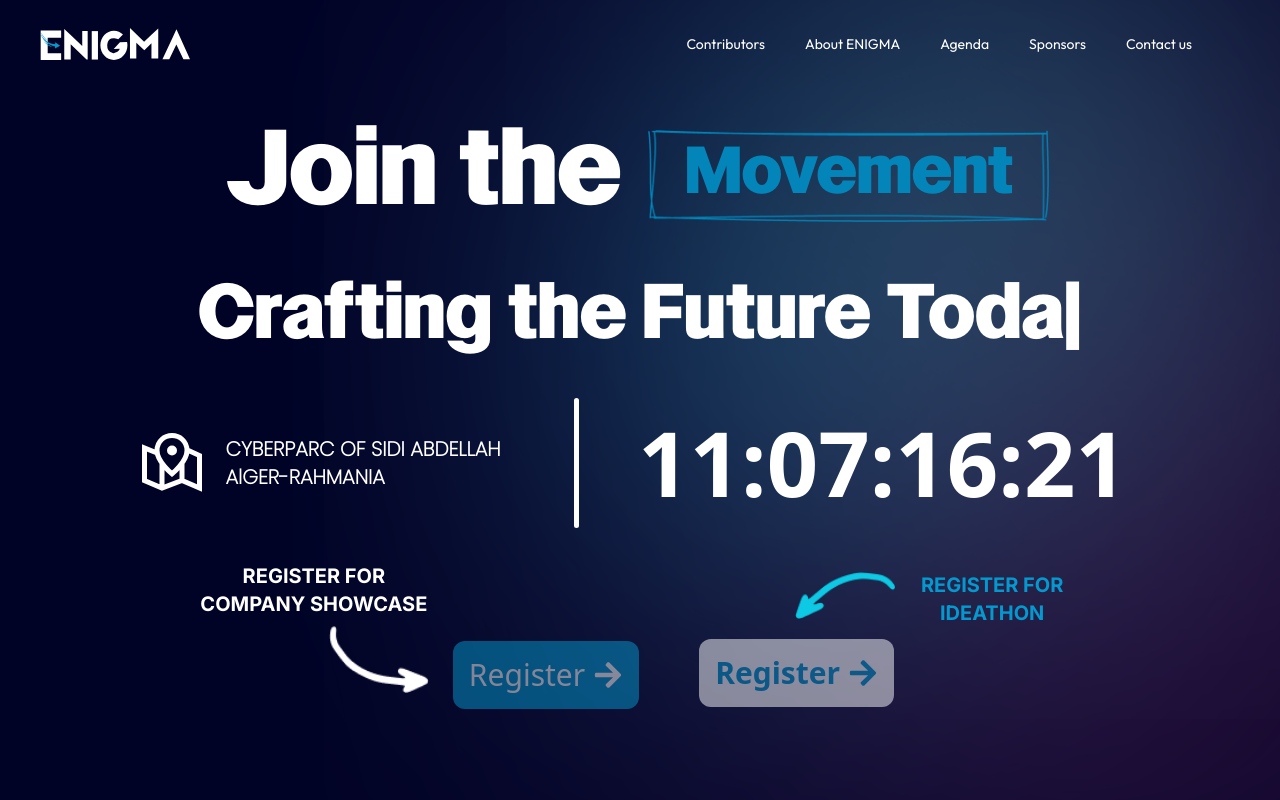
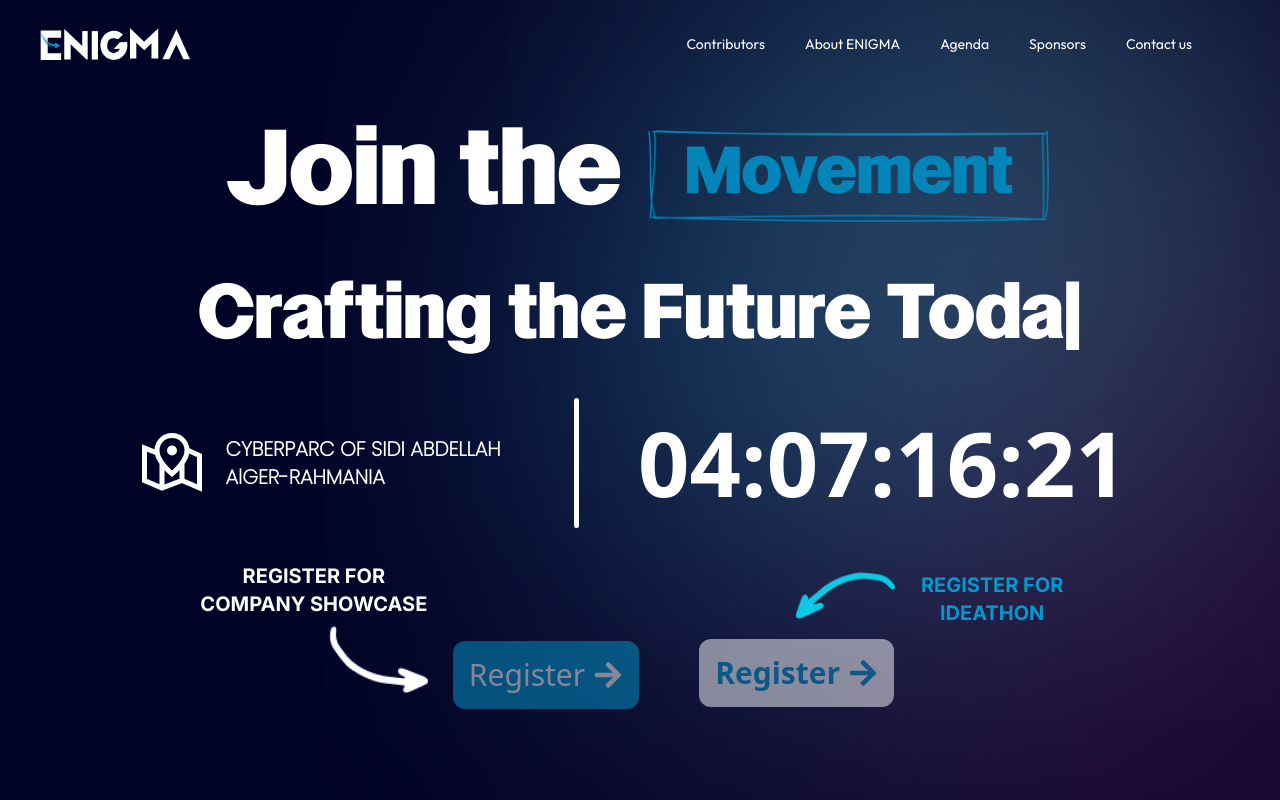
Before and after one commit to NCSclub/Enigma-Website, a Next.js app: page / in a window 1280 px wide. Shown: the top 800 px of the page. Built offline with nearby package versions, Linux system fonts and the light colour scheme.

Commit message:
fixing the date

```diff
--- a/src/components/Hero/CountDown/index.jsx
+++ b/src/components/Hero/CountDown/index.jsx
@@ -2,7 +2,7 @@
 
 const CountdownTimer = ({ setDisabled }) => {
   const calculateTimeLeft = () => {
-    const difference = +new Date("2024-04-24") - +new Date();
+    const difference = +new Date("2024-04-17") - +new Date();
     if (difference > 0) {
       const seconds = Math.floor((difference / 1000) % 60);
       const minutes = Math.floor((difference / 1000 / 60) % 60);
```
